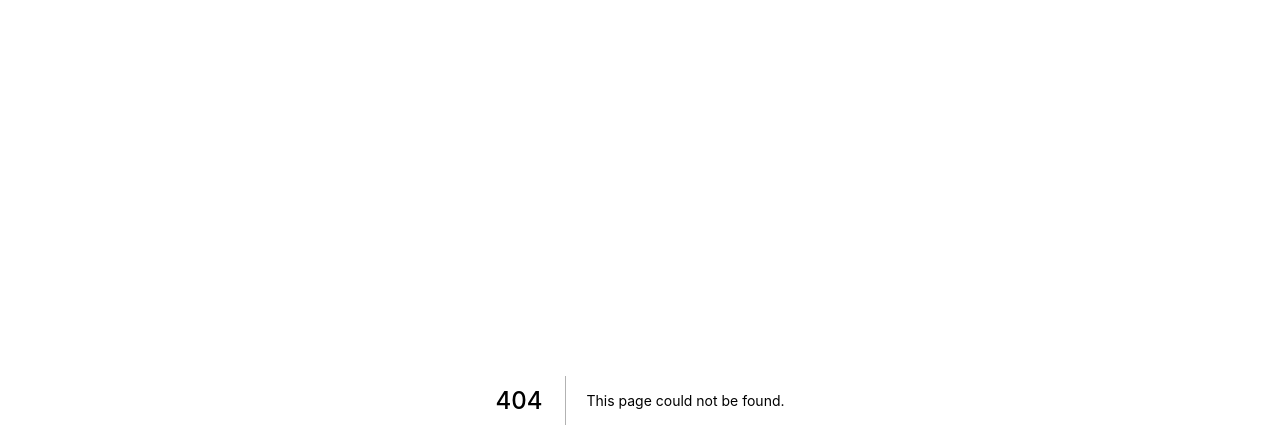
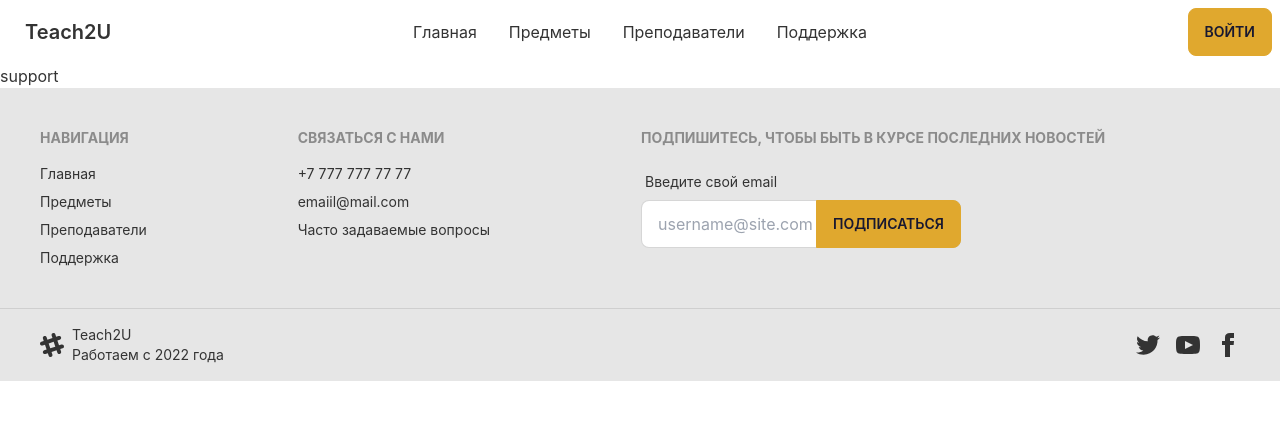
Before and after one commit to drakeaifoce/teach2u, a Next.js app: page /support in a window 1280 px wide. Before the commit this address had no page. Shown: the top 448 px of the page. Built offline with nearby package versions, Linux system fonts and the light colour scheme.

Commit message:
feat: init react-hook-form, update basic routes at nav and foot

```diff
--- a/components/footer/Footer.jsx
+++ b/components/footer/Footer.jsx
@@ -12,8 +12,12 @@ export function Footer() {
                 <Link href="/subjects">
                     <a className="link link-hover">Предметы</a>
                 </Link>
-                <a className="link link-hover">Преподаватели</a>
-                <a className="link link-hover">Поддержка</a>
+                <Link href="/teachers">
+                    <a className="link link-hover">Преподаватели</a>
+                </Link>
+                <Link href="/support">
+                    <a className="link link-hover">Поддержка</a>
+                </Link>
             </div>
             <div>
                 <span className="footer-title">Связаться с нами</span>
@@ -37,7 +41,7 @@ export function Footer() {
         <footer className="footer px-10 py-4 border-t bg-base-200 text-base-content border-base-300">
             <div className="items-center grid-flow-col">
                 <svg width="24" height="24" viewBox="0 0 24 24" xmlns="http://www.w3.org/2000/svg" fillRule="evenodd" clipRule="evenodd" className="fill-current"><path d="M22.672 15.226l-2.432.811.841 2.515c.33 1.019-.209 2.127-1.23 2.456-1.15.325-2.148-.321-2.463-1.226l-.84-2.518-5.013 1.677.84 2.517c.391 1.203-.434 2.542-1.831 2.542-.88 0-1.601-.564-1.86-1.314l-.842-2.516-2.431.809c-1.135.328-2.145-.317-2.463-1.229-.329-1.018.211-2.127 1.231-2.456l2.432-.809-1.621-4.823-2.432.808c-1.355.384-2.558-.59-2.558-1.839 0-.817.509-1.582 1.327-1.846l2.433-.809-.842-2.515c-.33-1.02.211-2.129 1.232-2.458 1.02-.329 2.13.209 2.461 1.229l.842 2.515 5.011-1.677-.839-2.517c-.403-1.238.484-2.553 1.843-2.553.819 0 1.585.509 1.85 1.326l.841 2.517 2.431-.81c1.02-.33 2.131.211 2.461 1.229.332 1.018-.21 2.126-1.23 2.456l-2.433.809 1.622 4.823 2.433-.809c1.242-.401 2.557.484 2.557 1.838 0 .819-.51 1.583-1.328 1.847m-8.992-6.428l-5.01 1.675 1.619 4.828 5.011-1.674-1.62-4.829z"></path></svg>
-                <p>Teach2U<br />Работаем с 2022 года</p>
+                <p><span className="text-bold">Teach2U</span><br />Работаем с 2022 года</p>
             </div>
             <div className="md:place-self-center md:justify-self-end">
                 <div className="grid grid-flow-col gap-4">
--- a/components/navbar/Navbar.jsx
+++ b/components/navbar/Navbar.jsx
@@ -1,9 +1,7 @@
 import Link from "next/link";
-import { useState } from "react";
 import { AuthForm } from "../modal/AuthForm";
 
 export function Navbar() {
-    const [formVisible, setFormVisible] = useState(false)
 
   return (
     <>
@@ -36,13 +34,17 @@ export function Navbar() {
                         </Link>
                     </li>
                     <li>
+                        <Link href="/support">
                             <a>
                                 Поддержка
                             </a>
+                        </Link>
                     </li>
                     </ul>
                 </div>
+                <Link href="/">
                     <a className="btn btn-ghost normal-case text-xl">Teach2U</a>
+                </Link>
             </div>
             <div className="navbar-center hidden lg:flex">
                 <ul className="menu menu-horizontal p-0">
@@ -68,9 +70,11 @@ export function Navbar() {
                         </Link>
                     </li>
                     <li>
+                        <Link href="/support">
                             <a>
                                 Поддержка
                             </a>
+                        </Link>
                     </li>
                 </ul>
             </div>
@@ -78,7 +82,7 @@ export function Navbar() {
                 <label for="my-modal-4" class="btn btn-primary modal-button">Войти</label>
             </div>
         </nav>
-        <AuthForm/>
+        <AuthForm />
     </>
   )
 }
--- a/package.json
+++ b/package.json
@@ -12,7 +12,8 @@
     "daisyui": "^2.17.0",
     "next": "12.1.6",
     "react": "18.2.0",
-    "react-dom": "18.2.0"
+    "react-dom": "18.2.0",
+    "react-hook-form": "^7.33.0"
   },
   "devDependencies": {
     "@tailwindcss/typography": "^0.5.2",
--- /dev/null
+++ b/pages/support.jsx
@@ -0,0 +1,15 @@
+import Layout from "../components/Layout";
+
+export default function Support() {
+  return (
+    <div>support</div>
+  )
+}
+
+Support.getLayout = function getLayout(page) {
+    return (
+        <Layout>
+            <>{page}</>
+        </Layout>
+    )
+}
```
Also changed, not shown: 2 other files (tests, documents, lock files or other folders). Lines whose indentation alone changed are shown as unchanged.
